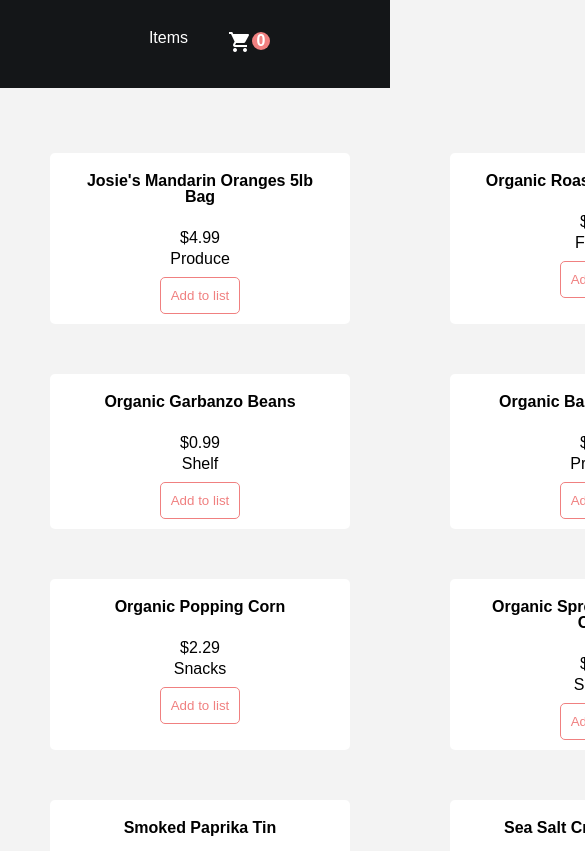
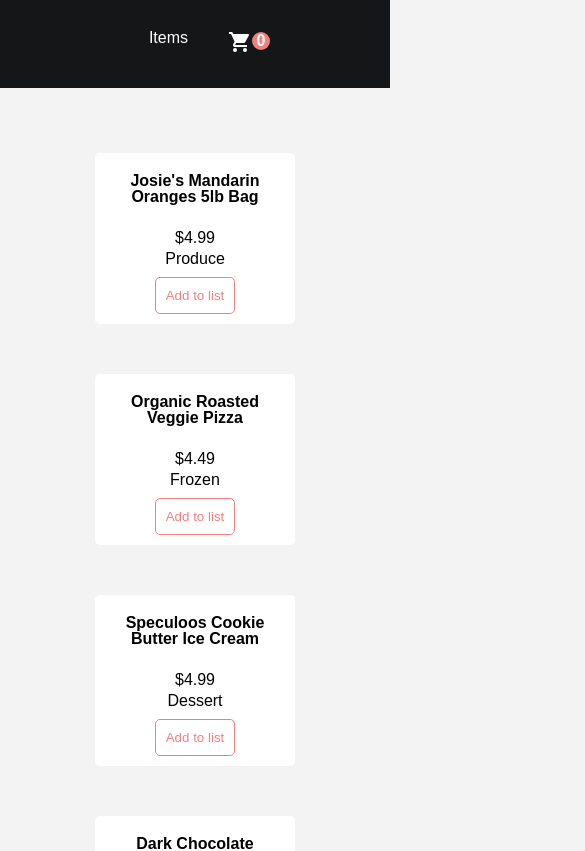
Before and after one commit to VastZHP/trader-joes-frontend, a React (Create React App) app in the folder trader-joes-frontend/: page / in a window 390 px wide. Shown: the top 851 px of the page, 585 px wide, since content can reach past the window. Built offline with nearby package versions, Linux system fonts and the light colour scheme.

Commit message:
fixed some styling for mobile

```diff
--- a/trader-joes-frontend/src/sass/Product.scss
+++ b/trader-joes-frontend/src/sass/Product.scss
@@ -2,13 +2,9 @@
 	border-radius: 5px;
 	background: white;
 	transition: 0.2s ease-in-out;
-	width: 300px;
+	width: 200px;
 	margin: 25px;
 	text-align: center;
-
-	&:hover {
-		box-shadow: 0px 5px 37px -22px rgba(0, 0, 0, 1);
-	}
 
 	.details {
 		display: flex;
--- a/trader-joes-frontend/src/sass/Products.scss
+++ b/trader-joes-frontend/src/sass/Products.scss
@@ -1,7 +1,7 @@
 .products-container {
 	display: flex;
 	flex-wrap: wrap;
-	justify-content: space-around;
-	width: 1600px;
+	justify-content: space-evenly;
+	width: 90%;
 	margin: 0 auto;
 }
```
